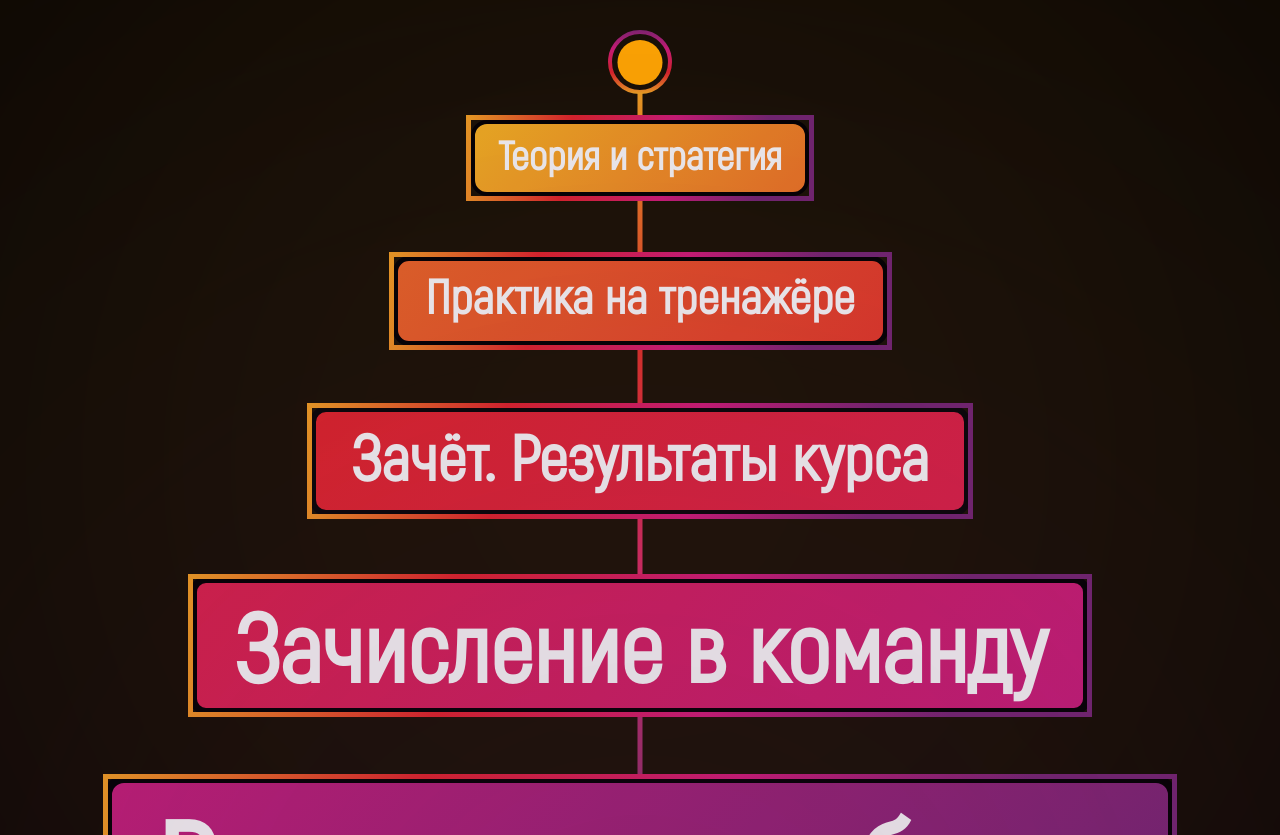
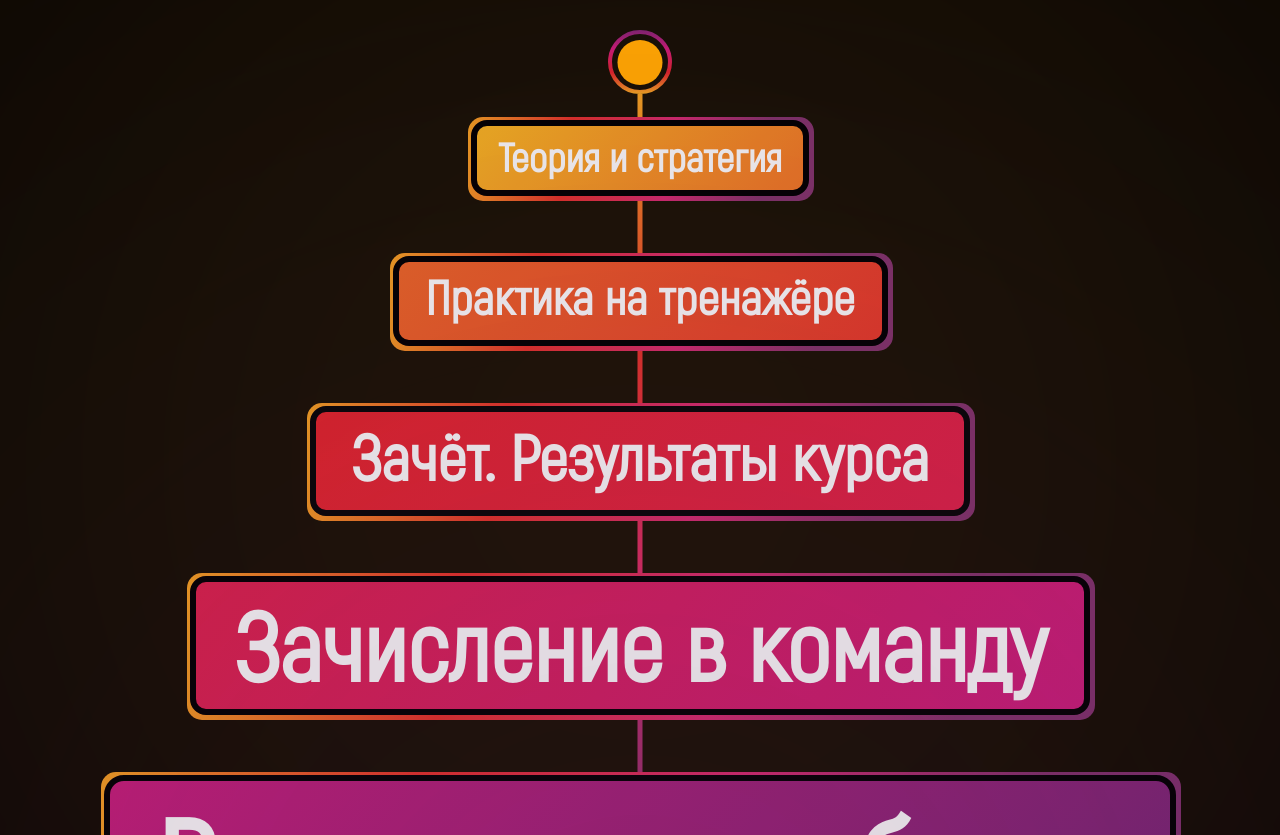
Before and after one commit to Slashgl/LandingFireStorm, a website built with webpack: page src/index.html in a window 1280 px wide. Shown: the part 3500-4335 px from the top of the page. Built offline with nearby package versions, Linux system fonts and the light colour scheme; files whose address does not match are found by name.

Commit message:
style: fix border

```diff
--- a/src/style/blocks/_info.scss
+++ b/src/style/blocks/_info.scss
@@ -71,7 +71,7 @@
     content: '';
     position: absolute;
     left: 90px;
-    border: 4px dotted black;
+    border: 4px dashed black;
     height: 100%;
   }
 }
--- a/src/style/blocks/_pyramid.scss
+++ b/src/style/blocks/_pyramid.scss
@@ -42,7 +42,7 @@
   &:before {
     content: '';
     position: absolute;
-    top: -27px;
+    top: -26px;
     left: 50%;
     transform: translateX(-50%);
     width: 5px;
@@ -96,15 +96,18 @@
   &:before {
     content: '';
     position: absolute;
-    top: -9px;
-    left: -9px;
     width: 100%;
     height: 100%;
-    padding: 4px;
+    top: -14px;
+    left: -14px;
+    background:
+            linear-gradient(99deg, rgba(232,153,33,1) 0%, rgba(214,34,41,1) 29%, rgba(199,27,116,1) 58%, rgba(111,36,110,1) 85%) padding-box;
+
+    color: #313149;
+    padding: 10px;
     border: 5px solid transparent;
     border-radius: 20px;
-    border-image: linear-gradient(99deg, rgba(232,153,33,1) 0%, rgba(214,34,41,1) 29%, rgba(199,27,116,1) 58%, rgba(111,36,110,1) 85%);
-    border-image-slice: 1;
+    z-index: -1;
   }
 }
 
@@ -114,7 +117,7 @@
   padding-top: 7px;
   text-align: center;
   border-radius: 16px;
-  border: 4px solid var(--str-8, #000);
+  border: 6px solid var(--str-8, #000);
   background: linear-gradient(135deg, #EAAA20 0%, #EAAA20 0.01%, #E26F24 100%);
   color: #EEE;
   font-family: 'Akrobat', serif;
@@ -132,7 +135,7 @@
   font-size: 48px;
   font-weight: 700;
   border-radius: 16px;
-  border: 5px solid var(--str-8, #000);
+  border: 6px solid var(--str-8, #000);
   background: linear-gradient(130deg, #E06125 0%, #D93728 100%);
 }
 
@@ -160,7 +163,7 @@
   font-size: 96px;
   font-weight: 700;
   border-radius: 16px;
-  border: 7px solid var(--str-8, #000);
+  border: 6px solid var(--str-8, #000);
   background: linear-gradient(130deg, #D02048 0%, #BE1C74 100%);
 }
 
@@ -174,7 +177,7 @@
   font-size: 128px;
   font-weight: 700;
   border-radius: 20px;
-  border: 8px solid var(--str-8, #000);
+  border: 6px solid var(--str-8, #000);
   background: linear-gradient(131deg, #BB1D74 0%, #6F246E 100%);
 }
 
```
Also changed, not shown: src/img/Line.svg (added), src/index.css, src/style/_style.scss (line endings or trailing spaces), 1 other file.
